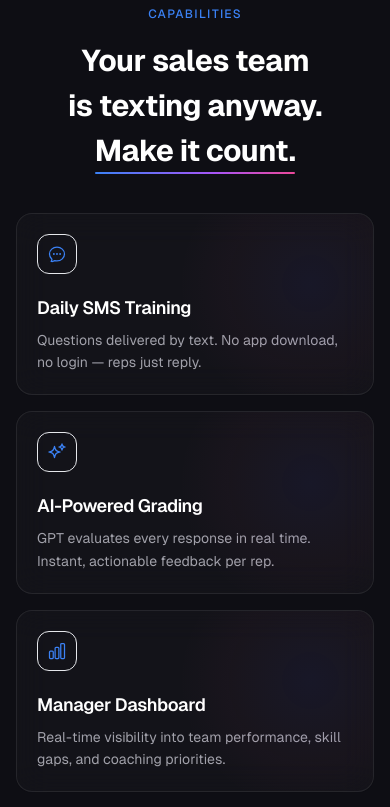
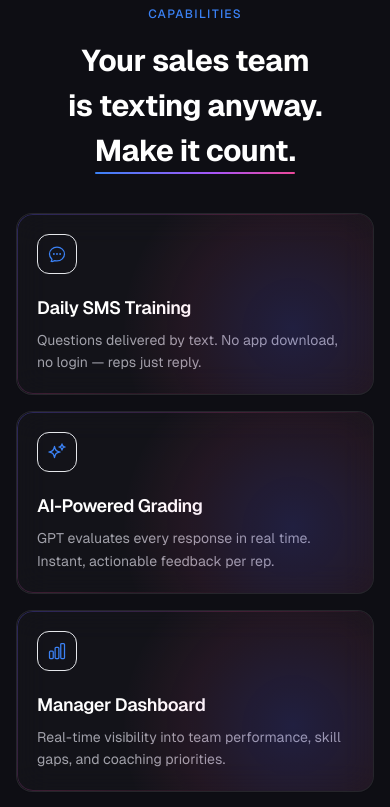
Before and after one commit to kenchapmanpdx-png/dealershipiq-, a Next.js app: page / in a window 390 px wide. Shown: the part 2743-3550 px from the top of the page. Built offline with nearby package versions, Linux system fonts and the light colour scheme; no server answers.

Commit message:
Border shine on capability cards (hover-spin desktop, static edge mobile); ambient glow on review cards

```diff
--- a/src/app/(marketing)/page.tsx
+++ b/src/app/(marketing)/page.tsx
@@ -355,7 +355,7 @@ export default function LandingPage() {
               return (
                 <div
                   key={t.name}
-                  className="glass rounded-2xl p-5 sm:p-6 flex flex-col card-hover"
+                  className="glass rounded-2xl p-5 sm:p-6 flex flex-col card-hover card-glow"
                 >
                   {/* Thread header — like a Messages contact bar */}
                   <div className="flex items-center gap-3 pb-3 mb-3 border-b border-white/5">
@@ -409,7 +409,7 @@ export default function LandingPage() {
             {features.map((f) => (
               <div
                 key={f.title}
-                className={`glass card-hover card-glow rounded-2xl p-5 sm:p-8 group ${f.span}`}
+                className={`glass card-hover card-glow card-border-shine rounded-2xl p-5 sm:p-8 group ${f.span}`}
               >
                 <div className="w-10 h-10 rounded-xl bg-[var(--accent)]/10 border border-[var(--accent)]/20 flex items-center justify-center text-[var(--accent)] mb-5 group-hover:bg-[var(--accent)]/15 transition-colors duration-300">
                   {f.icon}
--- a/src/app/globals.css
+++ b/src/app/globals.css
@@ -230,6 +230,81 @@ body {
     opacity: 1;
     transform: scale(1.18);
   }
+}
+
+/* Mobile: smaller cards + dim phone-screen viewing swallow the whisper
+   version — pour it noticeably stronger there. Desktop stays subtle. */
+@media (max-width: 767px) {
+  .card-glow::before {
+    top: -30%;
+    right: -25%;
+    width: 95%;
+    opacity: 1;
+    background: radial-gradient(
+      circle,
+      rgba(99, 91, 255, 0.17) 0%,
+      rgba(236, 72, 153, 0.07) 45%,
+      transparent 72%
+    );
+  }
+}
+
+/* ── Card border shine (2026-07-04) ──
+   Same family as the hero phone's glowing ring. Desktop: a brand-gradient
+   arc orbits the card border on hover (one card at a time — no idle cost).
+   Mobile: no hover exists, so cards wear a static gradient edge instead,
+   lit from the same corner as the ambient glow. */
+@property --shine-angle { syntax: '<angle>'; inherits: false; initial-value: 0deg; }
+
+.card-border-shine::after {
+  content: '';
+  position: absolute;
+  inset: 0;
+  border-radius: inherit;
+  padding: 1px;
+  background: conic-gradient(
+    from var(--shine-angle),
+    transparent 0deg,
+    rgba(99, 91, 255, 0.9) 40deg,
+    rgba(168, 85, 247, 0.9) 70deg,
+    rgba(236, 72, 153, 0.9) 100deg,
+    transparent 140deg
+  );
+  -webkit-mask: linear-gradient(#fff 0 0) content-box, linear-gradient(#fff 0 0);
+  -webkit-mask-composite: xor;
+  mask: linear-gradient(#fff 0 0) content-box, linear-gradient(#fff 0 0);
+  mask-composite: exclude;
+  opacity: 0;
+  pointer-events: none;
+  transition: opacity 0.4s var(--ease-out-cubic);
+}
+
+@keyframes border-spin {
+  to { --shine-angle: 360deg; }
+}
+
+@media (hover: hover) {
+  .card-border-shine:hover::after {
+    opacity: 1;
+    animation: border-spin 2.6s linear infinite;
+  }
+}
+
+/* Mobile: static gradient edge — visible without hover, zero animation. */
+@media (max-width: 767px) {
+  .card-border-shine::after {
+    opacity: 0.55;
+    background: linear-gradient(
+      135deg,
+      rgba(99, 91, 255, 0.55) 0%,
+      rgba(236, 72, 153, 0.35) 40%,
+      transparent 75%
+    );
+  }
+}
+
+@media (prefers-reduced-motion: reduce) {
+  .card-border-shine:hover::after { animation: none; }
 }
 
 /* ── Section divider — gradient fade line ── */
```
